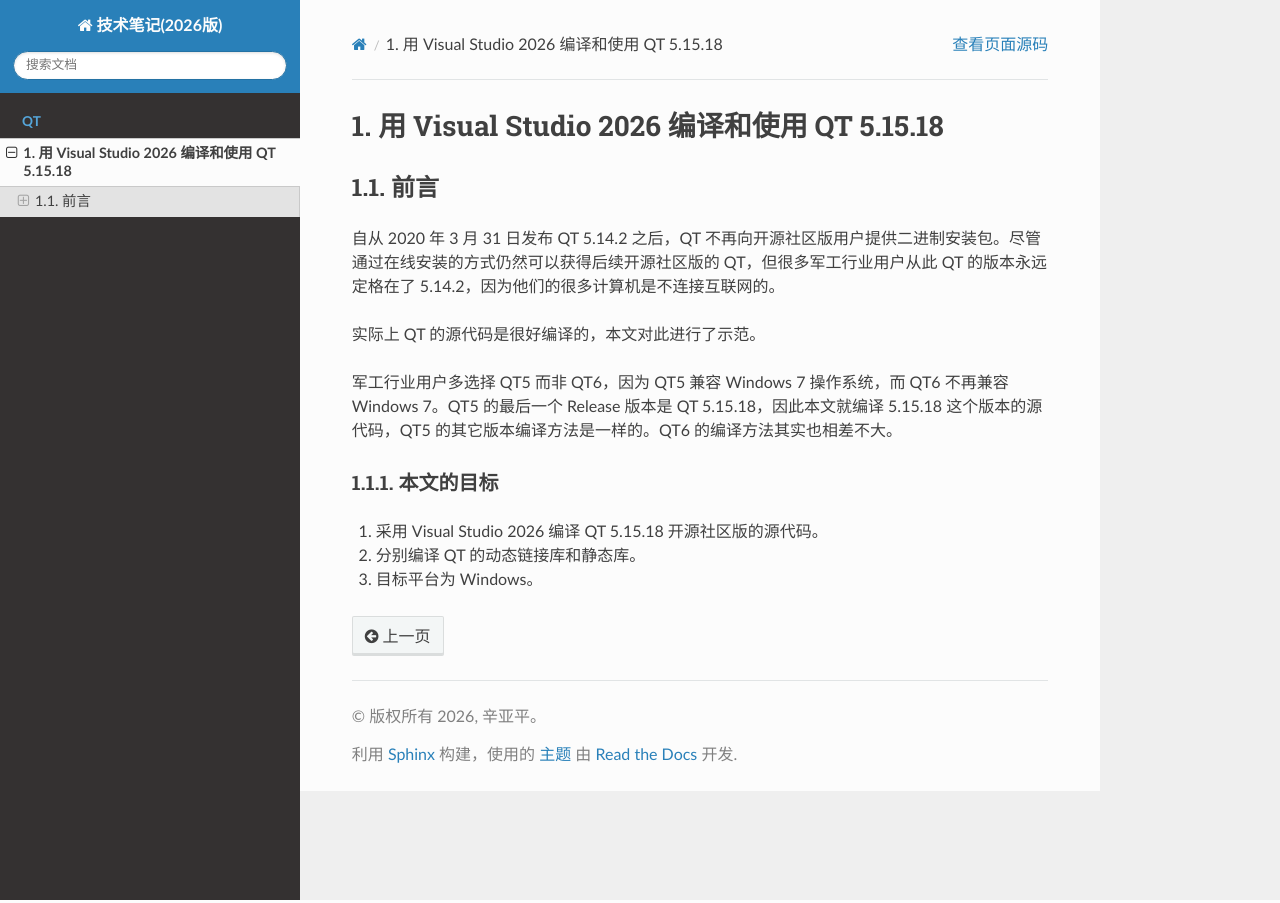
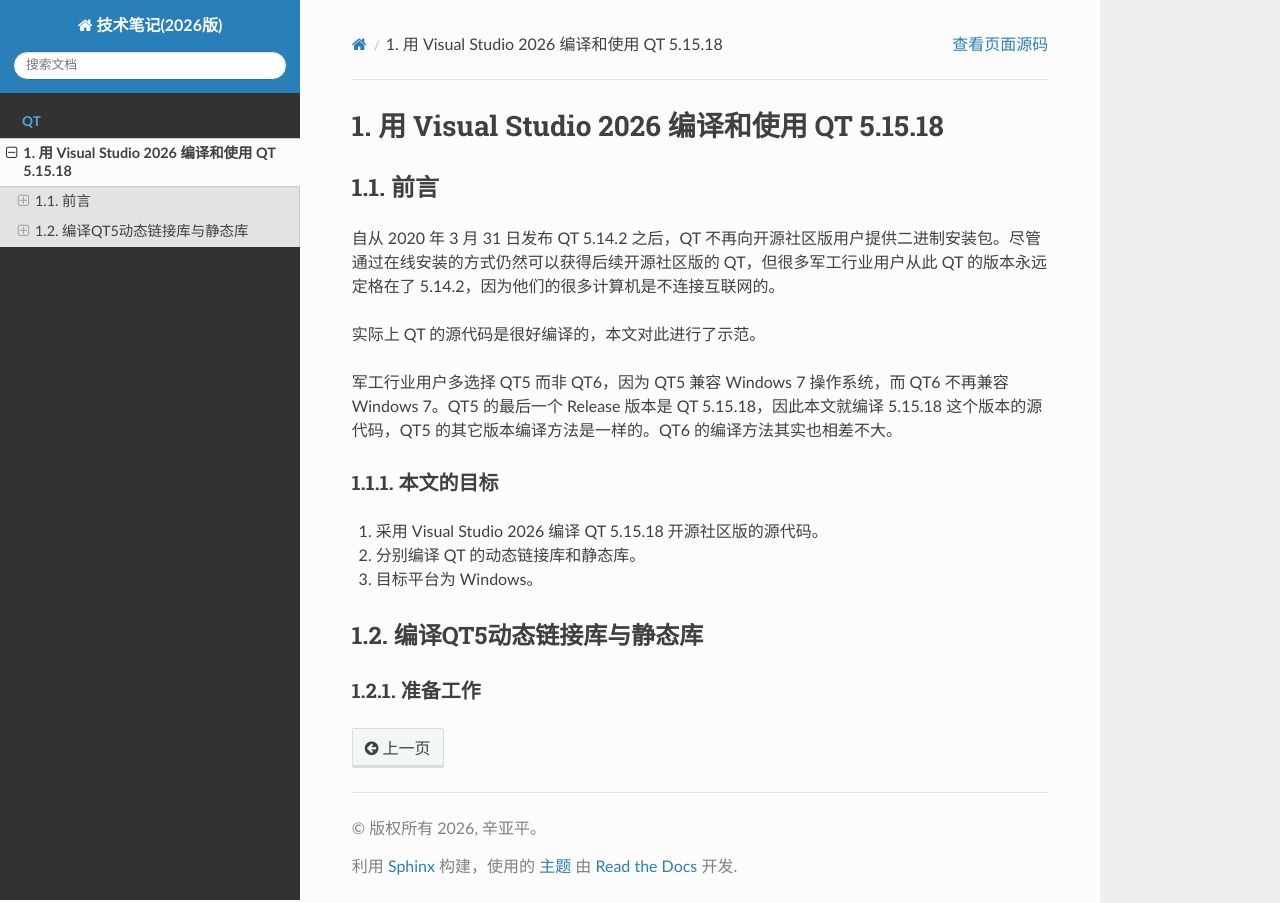
Before and after one commit to yapingxin/TechNotes-2026, a Sphinx documentation site: the page built from docs/QT/260121-VS2026-BuildQT5.rst, in a window 1280 px wide. Built offline with Sphinx 7.4.7 and the Read the Docs theme 3.1.0, drawn with Linux system fonts in a browser that asks for light colours.

Commit message:
准备工作 ~~~~~~~~

```diff
--- a/docs/QT/260121-VS2026-BuildQT5.rst
+++ b/docs/QT/260121-VS2026-BuildQT5.rst
@@ -17,3 +17,9 @@
 #. 采用 Visual Studio 2026 编译 QT 5.15.18 开源社区版的源代码。
 #. 分别编译 QT 的动态链接库和静态库。
 #. 目标平台为 Windows。
+
+编译QT5动态链接库与静态库
+-------------------------
+
+准备工作
+~~~~~~~~
```
